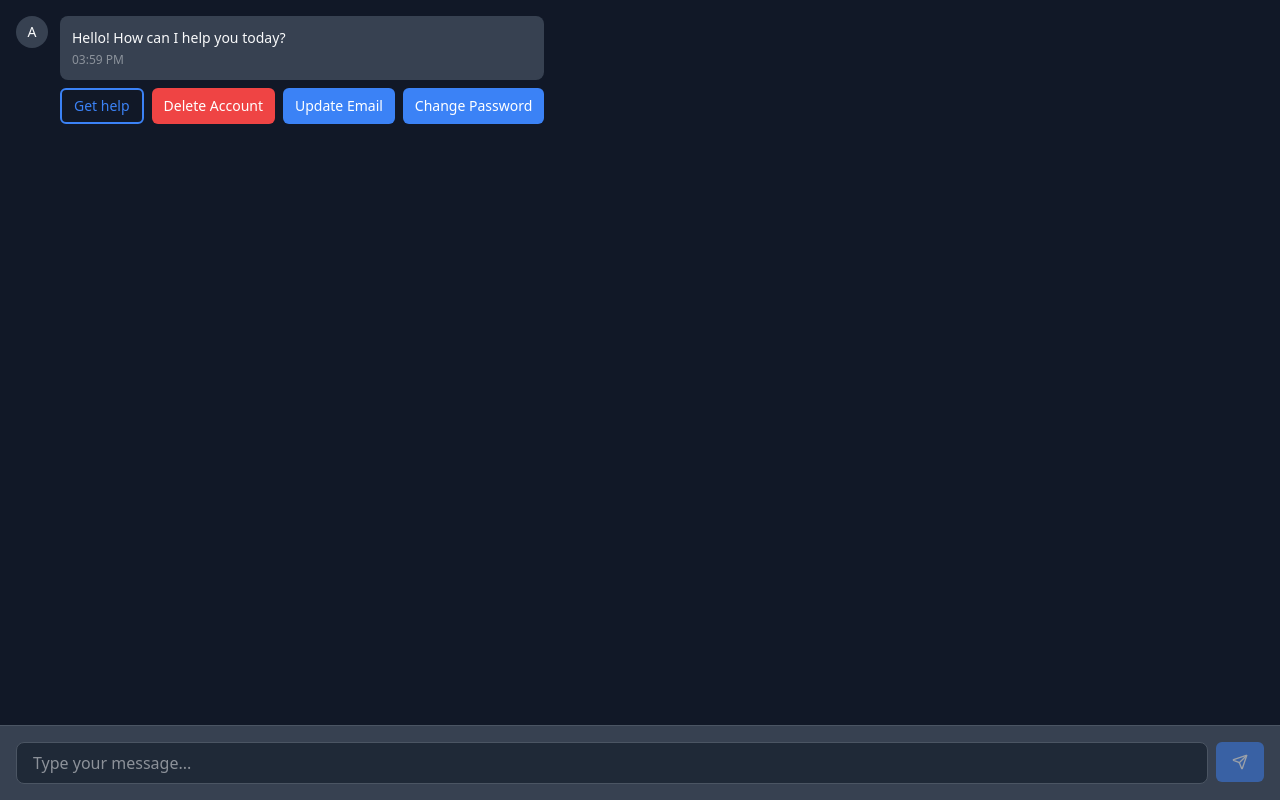
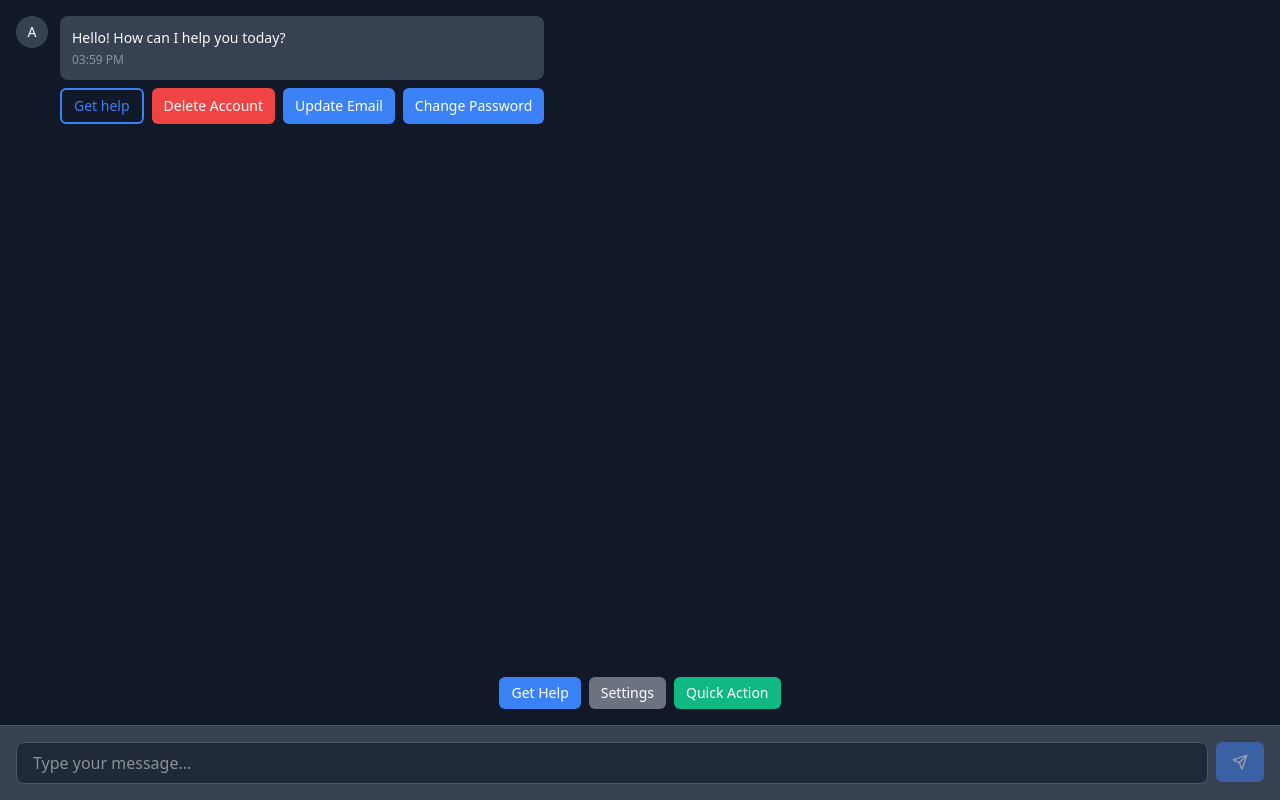
Before and after one commit to CorieW/react-actions-chat, a React (Vite) app: page / in a window 1280 px wide. Built offline with nearby package versions, Linux system fonts and the light colour scheme.

Commit message:
feat: added persistent buttons and an API to interact with them

```diff
--- a/src/App.tsx
+++ b/src/App.tsx
@@ -5,12 +5,62 @@ import {
   createRequestInputButton,
 } from './components';
 import { useChatStore } from './lib/chatStore';
-import { useMemo } from 'react';
-import { useInputFieldStore } from './lib';
+import { useMemo, useEffect } from 'react';
+import { useInputFieldStore, usePersistentButtonStore } from './lib';
 
 function App(): React.JSX.Element {
   const { addMessage } = useChatStore();
   const { setInputFieldDescription } = useInputFieldStore();
+  const { addButton, removeButton } = usePersistentButtonStore();
+
+  // Example: Add persistent buttons that appear at the bottom of the chat
+  useEffect(() => {
+    // Add a help button that's always available
+    addButton({
+      id: 'help',
+      label: 'Get Help',
+      variant: 'info',
+      onClick: () => {
+        addMessage({
+          type: 'agent',
+          content: 'How can I assist you? You can ask me anything!',
+        });
+      },
+    });
+
+    // Add a settings button
+    addButton({
+      id: 'settings',
+      label: 'Settings',
+      variant: 'dull',
+      onClick: () => {
+        addMessage({
+          type: 'agent',
+          content: 'Settings panel would open here. What would you like to configure?',
+        });
+      },
+    });
+
+    // Add a quick action button
+    addButton({
+      id: 'quick-action',
+      label: 'Quick Action',
+      variant: 'success',
+      onClick: () => {
+        addMessage({
+          type: 'agent',
+          content: 'Quick action triggered! What would you like to do?',
+        });
+      },
+    });
+
+    // Cleanup: remove buttons when component unmounts (optional)
+    return () => {
+      removeButton('help');
+      removeButton('settings');
+      removeButton('quick-action');
+    };
+  }, [addButton, removeButton, addMessage]);
 
   const repeatMsg = (content: string) => {
     addMessage({
--- a/src/components/Chat.tsx
+++ b/src/components/Chat.tsx
@@ -1,7 +1,7 @@
 import { useEffect } from 'react';
 import type { ChatPropsWithFlexibleTheme } from '../js/types';
 import { useChatStore, getResolvedTheme, getThemeStyles } from '../lib';
-import { MessagesList, ChatInput } from './';
+import { MessagesList, ChatInput, PersistentButtons } from './';
 
 export function Chat({
   initialMessages = [],
@@ -48,6 +48,7 @@ export function Chat({
       }}
     >
       <MessagesList messages={messages} theme={mergedTheme} />
+      <PersistentButtons theme={mergedTheme} />
       <ChatInput onSend={handleSend} theme={mergedTheme} />
     </div>
   );
--- /dev/null
+++ b/src/components/PersistentButtons.tsx
@@ -0,0 +1,102 @@
+import type { ChatTheme, MessageButtonVariant } from '../js/types';
+import { usePersistentButtonStore } from '../lib';
+import { cn } from '../lib/utils';
+
+/**
+ * Gets button styles based on variant.
+ *
+ * @param variant The button variant
+ * @param theme The current theme
+ * @returns Object with backgroundColor and color
+ */
+function getButtonVariantStyles(
+  variant: MessageButtonVariant,
+  theme: ChatTheme
+): { backgroundColor: string; color: string } {
+  const DEFAULT_BACKGROUND = theme.buttonColor ?? '#3b82f6';
+  const DEFAULT_COLOR = theme.buttonTextColor ?? '#ffffff';
+
+  switch (variant) {
+    case 'success':
+      return {
+        backgroundColor: '#10b981', // green-500
+        color: '#ffffff',
+      };
+    case 'error':
+      return {
+        backgroundColor: '#ef4444', // red-500
+        color: '#ffffff',
+      };
+    case 'warning':
+      return {
+        backgroundColor: '#f59e0b', // amber-500
+        color: '#ffffff',
+      };
+    case 'info':
+      return {
+        backgroundColor: '#3b82f6', // blue-500
+        color: '#ffffff',
+      };
+    case 'dull':
+      return {
+        backgroundColor: '#6b7280', // gray-500
+        color: '#ffffff',
+      };
+    case 'default':
+    default:
+      return {
+        backgroundColor: DEFAULT_BACKGROUND,
+        color: DEFAULT_COLOR,
+      };
+  }
+}
+
+interface PersistentButtonsProps {
+  readonly theme: ChatTheme;
+}
+
+export function PersistentButtons({
+  theme,
+}: PersistentButtonsProps): React.JSX.Element | null {
+  const buttons = usePersistentButtonStore(state => state.buttons);
+
+  if (!buttons || buttons.length === 0) {
+    return null;
+  }
+
+  const handleButtonClick = (originalOnClick?: () => void): void => {
+    if (originalOnClick) {
+      originalOnClick();
+    }
+  };
+
+  return (
+    <div
+      className='p-4 border-t flex flex-wrap gap-2 justify-start'
+      style={{
+        border: 'none',
+        justifyContent: 'center',
+      }}
+    >
+      {buttons.map(button => {
+        const variant = button.variant ?? 'default';
+        const variantStyles = getButtonVariantStyles(variant, theme);
+        // Merge variant styles with custom styles (custom styles override variant)
+        const buttonStyles = { ...variantStyles, ...button.style };
+        const baseClassName =
+          'px-3 py-1.5 rounded-md text-sm font-medium transition-colors hover:opacity-90 focus-visible:outline-none focus-visible:ring-2 focus-visible:ring-offset-2';
+        const buttonClassName = cn(baseClassName, button.className);
+        return (
+          <button
+            key={button.id}
+            onClick={() => handleButtonClick(button.onClick)}
+            className={buttonClassName}
+            style={buttonStyles}
+          >
+            {button.label}
+          </button>
+        );
+      })}
+    </div>
+  );
+}
--- a/src/components/index.ts
+++ b/src/components/index.ts
@@ -3,6 +3,7 @@ export { MessageBubble } from './MessageBubble';
 export { MessageButtons } from './MessageButtons';
 export { MessagesList } from './MessagesList';
 export { ChatInput } from './ChatInput';
+export { PersistentButtons } from './PersistentButtons';
 export {
   createRequestConfirmationButton,
   type RequestConfirmationButtonConfig,
--- a/src/lib/index.ts
+++ b/src/lib/index.ts
@@ -1,5 +1,6 @@
 export { useChatStore } from './chatStore';
 export { useInputFieldStore } from './inputFieldStore';
+export { usePersistentButtonStore } from './persistentButtonStore';
 export {
   LIGHT_THEME,
   DARK_THEME,
--- /dev/null
+++ b/src/lib/persistentButtonStore.ts
@@ -0,0 +1,80 @@
+import { create } from 'zustand';
+import type { MessageButton } from '../js/types';
+
+/**
+ * A persistent button that extends MessageButton with a unique identifier.
+ * These buttons are displayed at the bottom of the chat, above the input box.
+ */
+interface PersistentButton extends MessageButton {
+  readonly id: string;
+}
+
+interface PersistentButtonStoreState {
+  readonly buttons: readonly PersistentButton[];
+
+  // Getters
+  /**
+   * Returns the current array of persistent buttons.
+   */
+  readonly getButtons: () => readonly PersistentButton[];
+
+  // Setters
+  /**
+   * Adds a new persistent button or updates an existing one if a button with the same id already exists.
+   * @param button The button configuration with a unique id
+   */
+  readonly addButton: (button: MessageButton & { readonly id: string }) => void;
+  /**
+   * Removes a persistent button by its id.
+   * @param id The unique identifier of the button to remove
+   */
+  readonly removeButton: (id: string) => void;
+  /**
+   * Replaces all persistent buttons with the provided array.
+   * @param buttons Array of button configurations with unique ids
+   */
+  readonly setButtons: (buttons: readonly (MessageButton & { readonly id: string })[]) => void;
+  /**
+   * Removes all persistent buttons.
+   */
+  readonly clearButtons: () => void;
+}
+
+export const usePersistentButtonStore = create<PersistentButtonStoreState>((set, get) => ({
+  buttons: [],
+
+  getButtons: () => {
+    return get().buttons;
+  },
+
+  addButton: button => {
+    const currentButtons = get().buttons;
+    // Check if button with same id already exists
+    if (currentButtons.some(b => b.id === button.id)) {
+      // Update existing button
+      set({
+        buttons: currentButtons.map(b => (b.id === button.id ? button : b)),
+      });
+    } else {
+      // Add new button
+      set({
+        buttons: [...currentButtons, button],
+      });
+    }
+  },
+
+  removeButton: id => {
+    const currentButtons = get().buttons;
+    set({
+      buttons: currentButtons.filter(b => b.id !== id),
+    });
+  },
+
+  setButtons: buttons => {
+    set({ buttons });
+  },
+
+  clearButtons: () => {
+    set({ buttons: [] });
+  },
+}));
```
